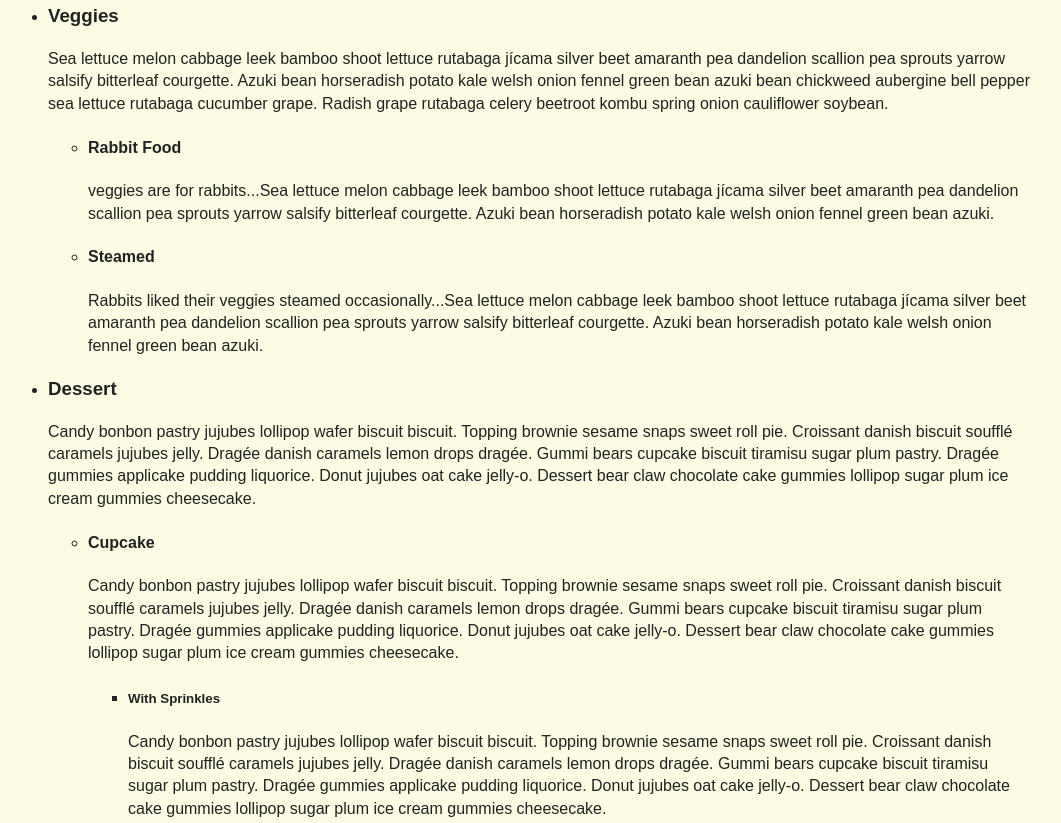
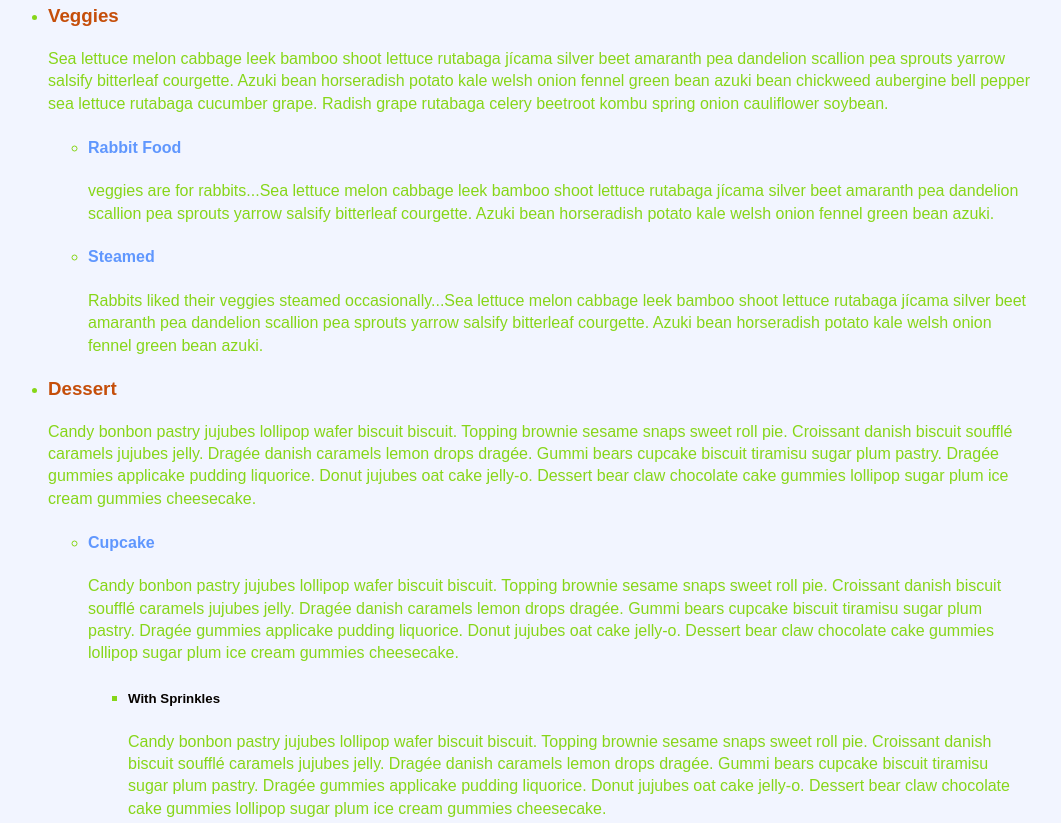
Before and after one commit to pope410211/TIY, a website: page NestedAccordion/src/index.html in a window 1280 px wide. Shown: the part 1617-2440 px from the top of the page, without its empty margins (120-1181 px from the left). Drawn offline with nearby package versions, Linux system fonts and the light colour scheme; files that its build step writes are made by us from their sources; files whose address does not match are found by name.

Commit message:
back ground update

```diff
--- a/NestedAccordion/src/index.html
+++ b/NestedAccordion/src/index.html
@@ -4,7 +4,7 @@
 <head>
     <meta charset="utf-8">
     <meta http-equiv="x-ua-compatible" content="ie=edge">
-    <title></title>
+    <title>Nested Accordion</title>
     <meta name="description" content="">
     <meta name="viewport" content="width=device-width, initial-scale=1">
 
--- a/NestedAccordion/src/scss/_background.scss
+++ b/NestedAccordion/src/scss/_background.scss
@@ -1,10 +1,22 @@
 body {
   max-width: 100%;
-  background-color: #FCFBE3;
-
+  background-color: #F2F5FF;
+  color: #87D619;
 
   .container{
     max-width: 80%;
     margin: 0 auto;
+
+    h3{
+      color: #C54E0A;
+    }
+
+  h4{
+    color: #6097FE;
   }
-}
+  h5{
+     color: #070300;
+  }
+
+  }//end container
+}//end body
```
Also changed, not shown: NestedAccordion/src/css/main.css, NestedAccordion/src/scss/_icon.scss (added).
